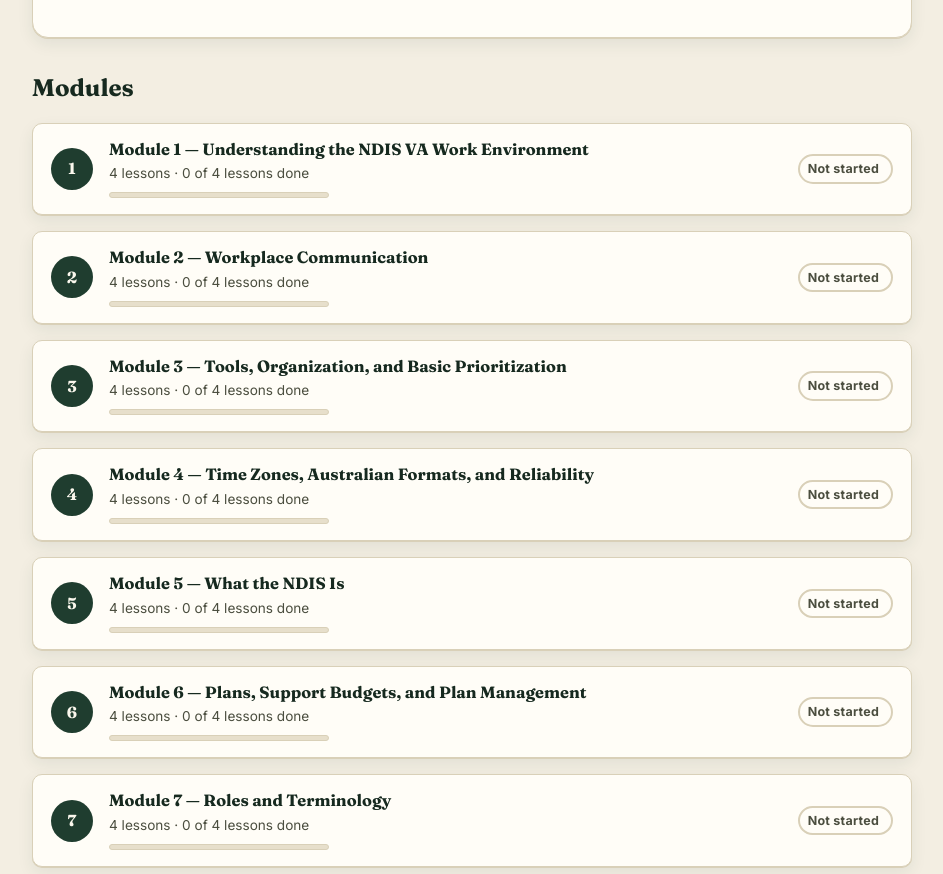
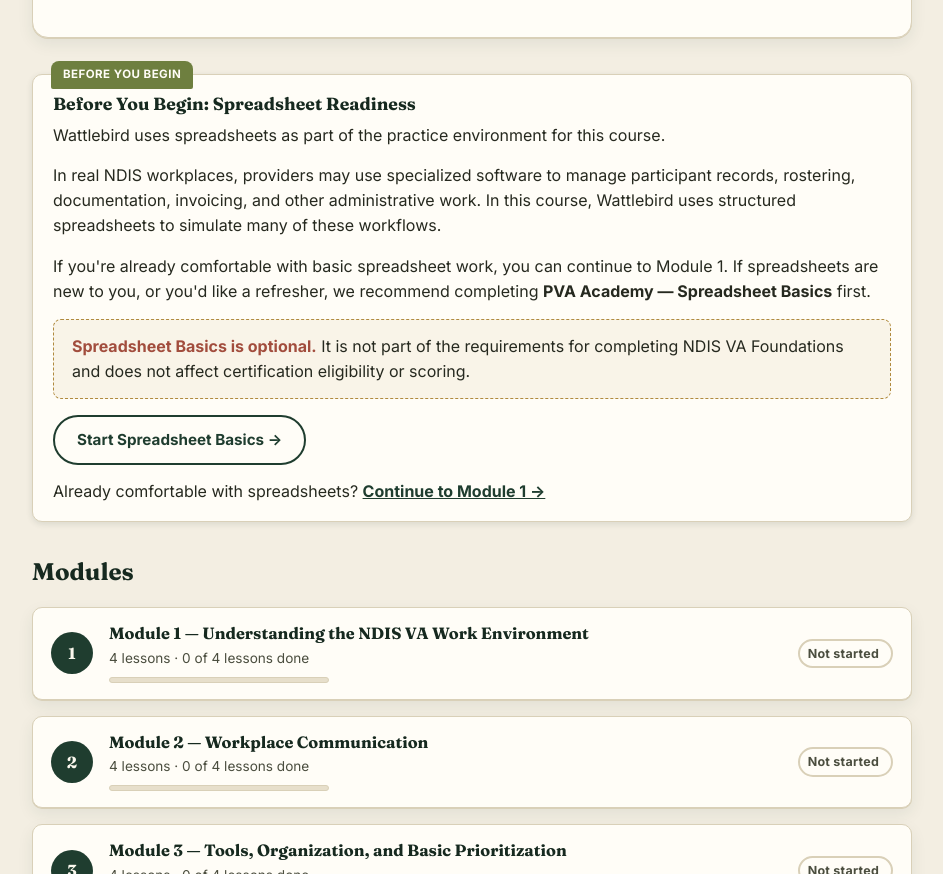
Before and after one commit to probinsiyanongva-rgb/pva-ndis-va-foundations, a plain HTML site: page index.html in a window 1280 px wide. Shown: the part 1878-2752 px from the top of the page, without its empty margins (168-1111 px from the left). Drawn offline with Linux system fonts and the light colour scheme.

Commit message:
Add files via upload

```diff
--- a/index.html
+++ b/index.html
@@ -78,6 +78,16 @@
     <p>The PVA Academy course certificate is a training credential from the academy. It is <strong>not an NDIS provider certification or government accreditation</strong>.</p>
     <p>For Wattlebird work, the accurate description is <strong>fictional training practice</strong>.</p>
   </div>
+</section>
+
+<section class="folder-tab" data-tab="Before you begin" style="margin-top:36px;" aria-labelledby="sheets-h">
+  <h2 id="sheets-h" style="font-size:1.1rem;">Before You Begin: Spreadsheet Readiness</h2>
+  <p>Wattlebird uses spreadsheets as part of the practice environment for this course.</p>
+  <p>In real NDIS workplaces, providers may use specialized software to manage participant records, rostering, documentation, invoicing, and other administrative work. In this course, Wattlebird uses structured spreadsheets to simulate many of these workflows.</p>
+  <p>If you're already comfortable with basic spreadsheet work, you can continue to Module 1. If spreadsheets are new to you, or you'd like a refresher, we recommend completing <strong>PVA Academy — Spreadsheet Basics</strong> first.</p>
+  <div class="callout"><p style="margin:0;"><strong>Spreadsheet Basics is optional.</strong> It is not part of the requirements for completing NDIS VA Foundations and does not affect certification eligibility or scoring.</p></div>
+  <div class="btn-row" style="margin-top:0;"><a class="btn btn-secondary" href="https://pva-spreadsheet-basics.probinsiyanongva.workers.dev/" target="_blank" rel="noopener" aria-label="Start Spreadsheet Basics (opens in a new tab)">Start Spreadsheet Basics →</a></div>
+  <p style="margin:14px 0 0;">Already comfortable with spreadsheets? <a href="module-01/"><strong>Continue to Module 1 →</strong></a></p>
 </section>
 
 <section style="margin-top:36px;" aria-labelledby="modules-h">
```
